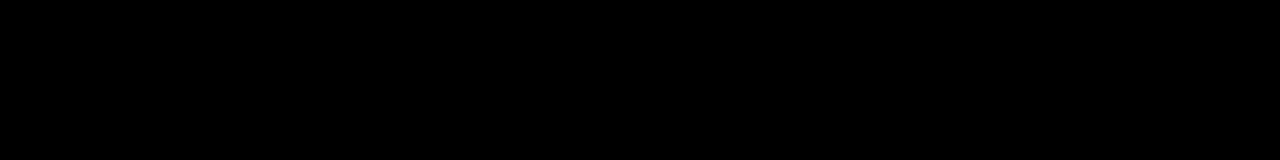
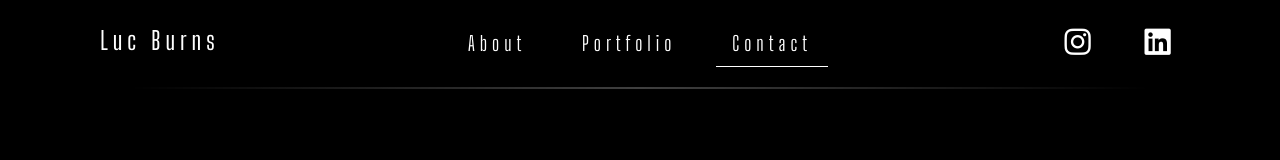
Before and after one commit to lbburnsy/bootstrap-portfolio, a plain HTML site: page contact.html in a window 1280 px wide. Drawn offline with nearby package versions, Linux system fonts and the light colour scheme.

Commit message:
Set up nav on all html's and finalized nav CSS

```diff
--- a/contact.html
+++ b/contact.html
@@ -15,8 +15,53 @@
 
     <!-- Style CSS Link -->
     <link rel="stylesheet" href="assets/css/style.css">
+
+     <!-- Font Awesome Link -->
+     <script
+     src="https://kit.fontawesome.com/e73503f66f.js"
+     crossorigin="anonymous"
+   ></script>
   </head>
   <body>
+
+    <header class="container-fluid">
+      <div class="row justify-content-between header-row">
+        <div class="col-md-3 align-self-center text-center name">
+          <a href="index.html"><h1>Luc Burns</h1></a>
+        </div>
+        <div class="col-md-6 justify-self-center align-self-center ul-div">
+          <ul class="nav justify-content-between">
+            <li class="nav-item">
+              <a
+                class="nav-link border-right"
+                aria-current="page"
+                href="index.html"
+                >About</a
+              >
+            </li>
+            <li class="nav-item">
+              <a class="nav-link border-right" href="portfolio.html"
+                >Portfolio</a
+              >
+            </li>
+            <li class="nav-item active">
+              <a class="nav-link" href="contact.html">Contact</a>
+            </li>
+          </ul>
+        </div>
+        <div class="col-3 align-self-center text-center header-icon-col">
+          <div class="row justify-content-center">
+            <div class="col-3">
+              <a href="#instagram"><i class="fab fa-instagram"></i></a>
+            </div>
+            <div class="col-3">
+              <a href="#linked-in"><i class="fab fa-linkedin"></i></a>
+            </div>
+          </div>
+        </div>
+      </div>
+    </header>
+    <hr />
 
     <!-- Bootstrap JS -->
     <script
```
Also changed, not shown: portfolio.html (+45 -0 lines).
